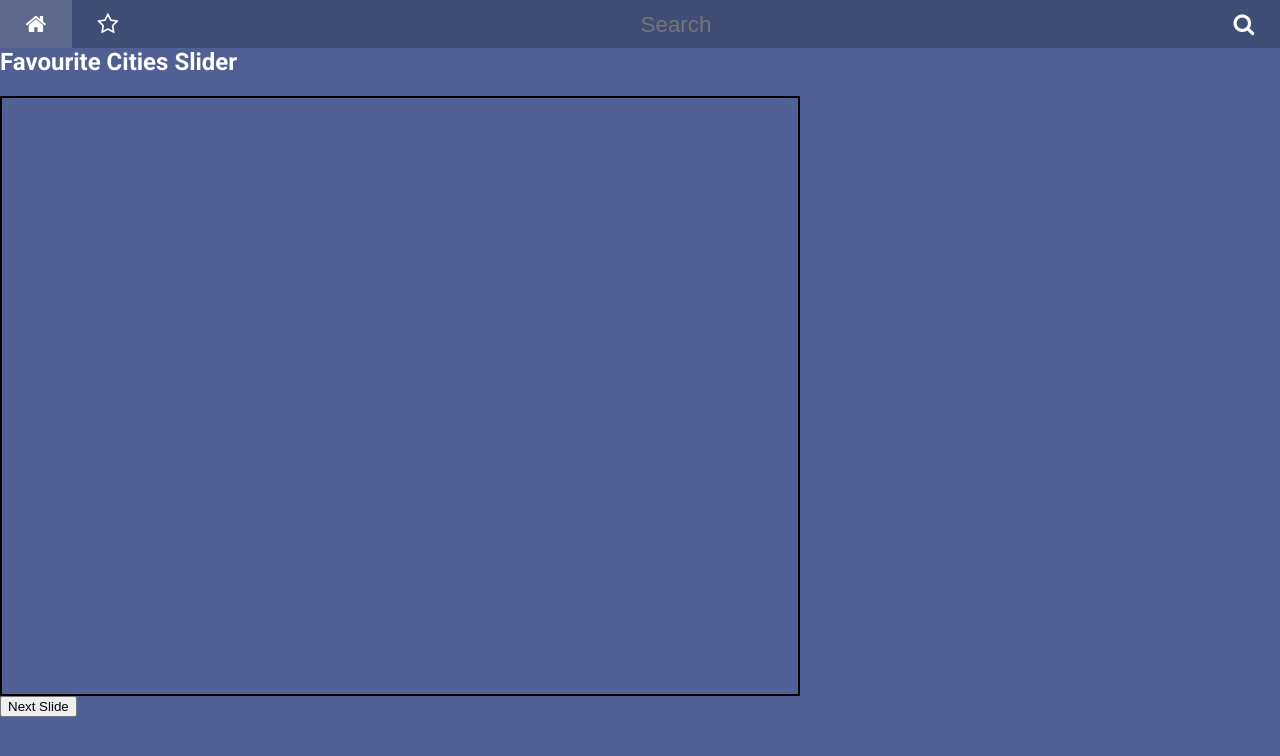
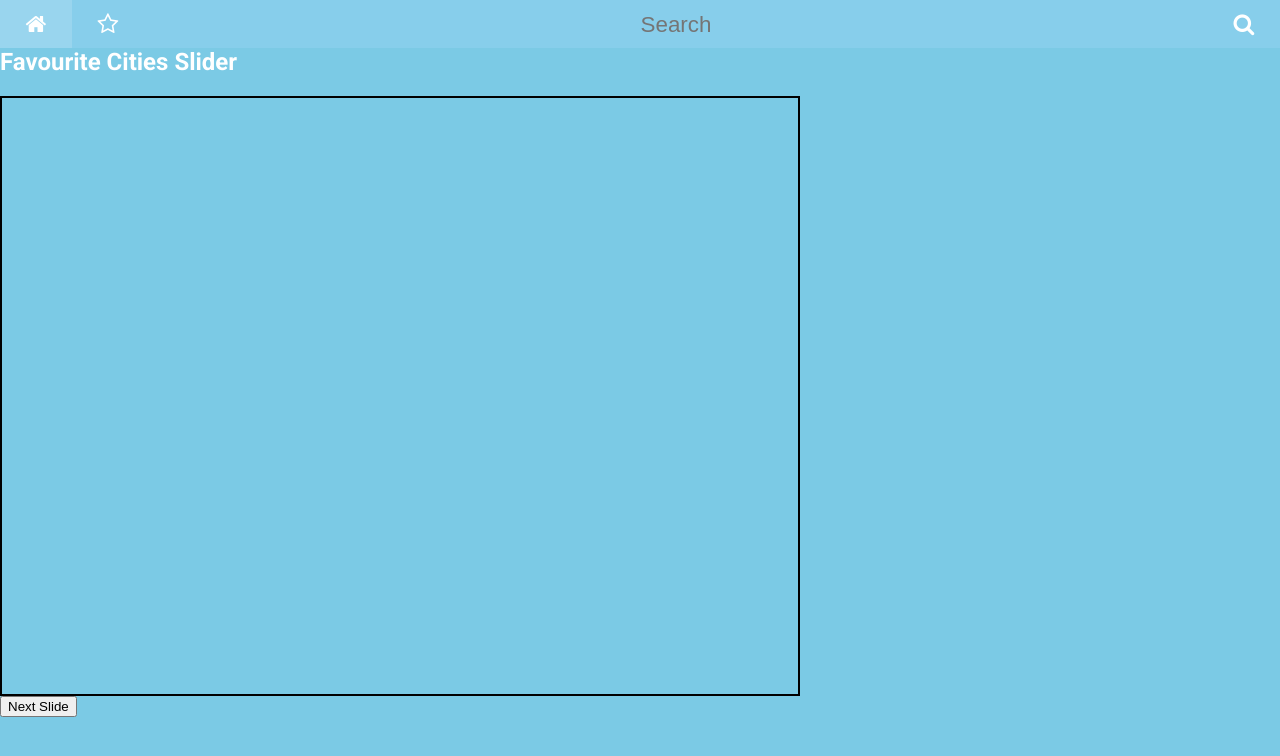
Before and after one commit to Mladen1506/weather-app, a React app: page / in a window 1280 px wide. Built offline with nearby package versions, Linux system fonts and the light colour scheme; a web font is replaced by a local one.

Commit message:
updates css

```diff
--- a/public/static/css/style.css
+++ b/public/static/css/style.css
@@ -13,7 +13,7 @@ body {
   margin: 0px;
   padding: 0px;
   background-color: gray;
-  background-color: #506094;
+  background-color: rgb(123, 202, 229);
 }
 h1, h2, h3 {
   margin-top: 0px;
@@ -23,9 +23,8 @@ header {
   height: 48px;
   line-height: 48px;
   width: 100%;
-  background-color: rgba(0,0,0,0.2);
+  background-color: skyblue;
   font-size: 1.4rem;
-
   display: flex;
   flex-direction: row;
   justify-content: flex-start;
```
Also changed, not shown: README.md.
